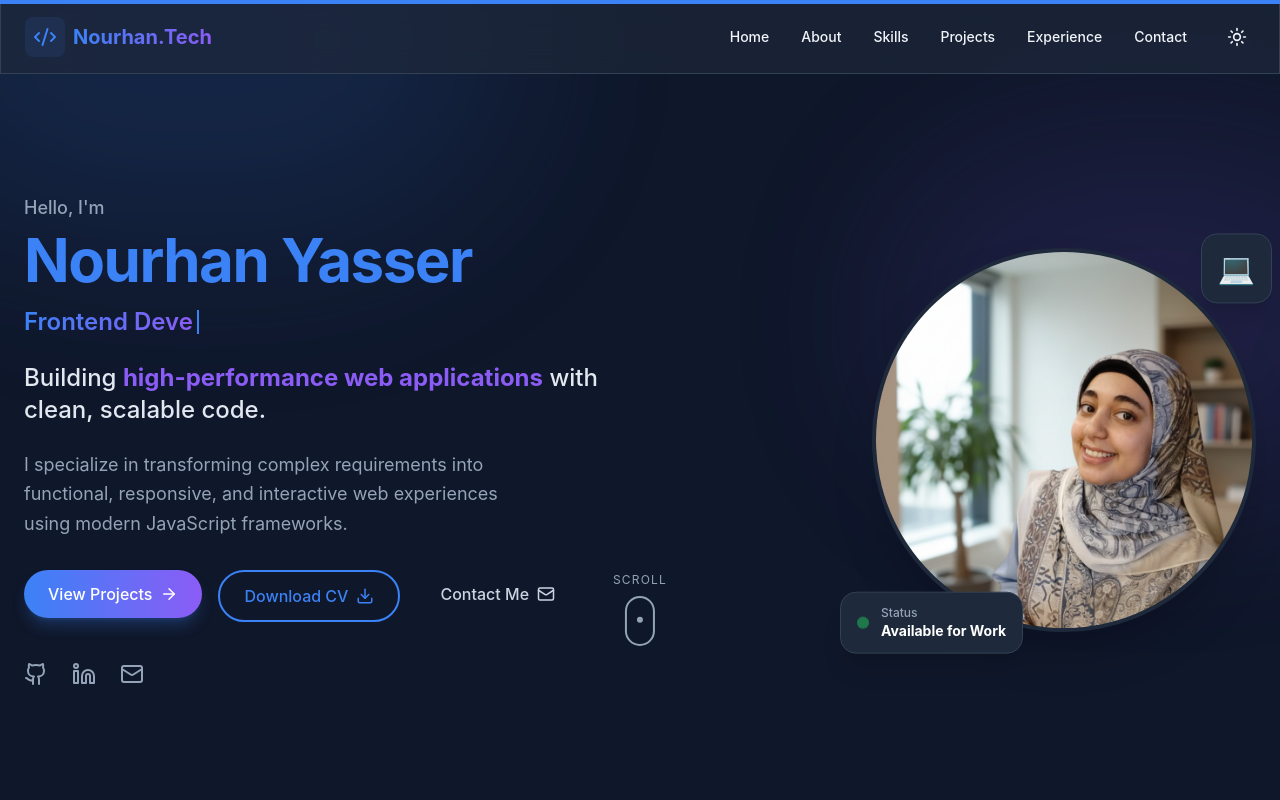
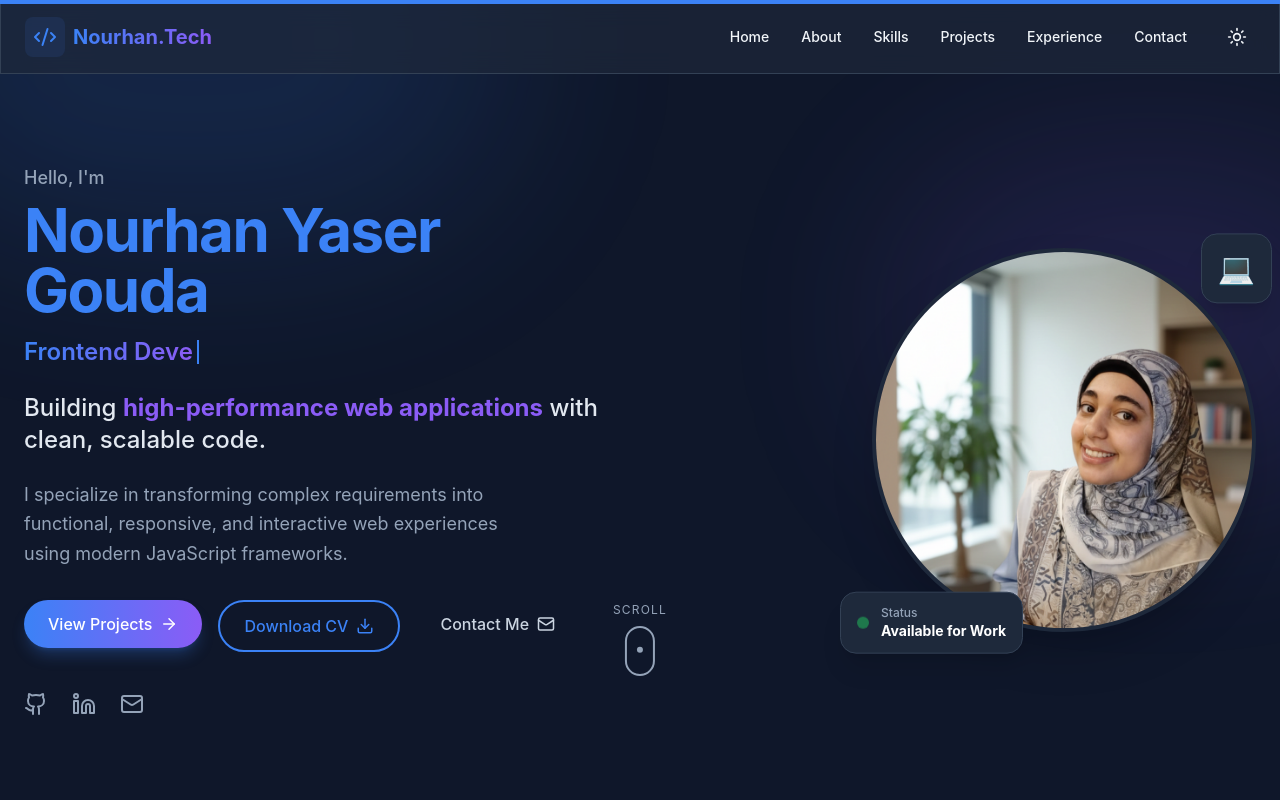
Before and after one commit to yasernora200/MyProtofolio_FrontEnd, a React (Vite) app: page / in a window 1280 px wide. Shown: the top 800 px of the page. Built offline with nearby package versions, Linux system fonts and the light colour scheme.

Commit message:
update path git

```diff
--- a/src/Pages/Home.jsx
+++ b/src/Pages/Home.jsx
@@ -52,7 +52,7 @@
           >
             <p className="text-slate-500 dark:text-slate-400 font-medium text-lg mb-2">Hello, I'm</p>
             <h1 className="text-4xl md:text-6xl font-bold tracking-tight text-slate-900 dark:text-white leading-tight mb-4">
-              <span className="text-primary">Nourhan Yasser</span>
+              <span className="text-primary">Nourhan Yaser Gouda</span>
             </h1>
 
             <div className="h-8 mb-6 flex items-center">
```
